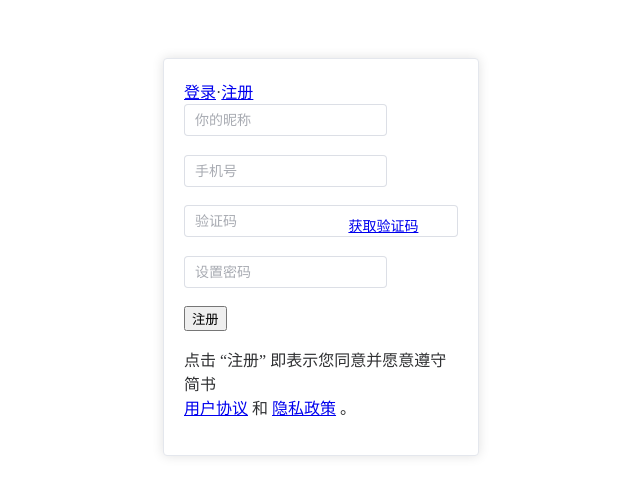
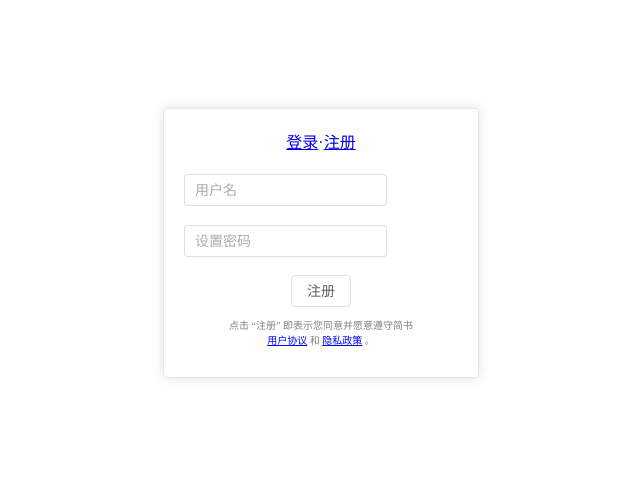
Before and after one commit to stanoswald/EEStore_front, a Vue app: page /#/register in a window 1280 px wide. Shown: the top 496 px of the page, without its empty margins (319-959 px from the left). Built offline with nearby package versions, Linux system fonts and the light colour scheme.

Commit message:
refactor:can see is ok 2.0

```diff
--- a/src/api/user.js
+++ b/src/api/user.js
@@ -47,3 +47,15 @@ export function getUserInfo() {
         method: 'get',
     })
 }
+
+//根据修改用户头像
+export function chgAvatar(img) {
+    return request({
+        url: config.BASE_URL+`/user/api/upload/img`,
+        headers: {
+            'Content-Type': 'multipart/form-data'
+        },
+        method: 'post',
+        data:{img}
+    })
+}
--- a/src/components/navBar.vue
+++ b/src/components/navBar.vue
@@ -71,5 +71,64 @@ export default {
 </script>
 
 <style scoped>
+a{
+  text-decoration: none;
+}
+* {
+  margin: 0;
+}
 
+html {
+  background-color: #f0f1f2;
+}
+
+.flex-grow {
+  flex-grow: 1;
+}
+
+#menu-logo {
+  margin-left: 20vh;
+  --el-menu-hover-bg-color: none;
+  --el-menu-hover-text-color: none;
+}
+
+#menu-logo-text {
+  font-size: 40px;
+  margin: 0 20px 6px 6px;
+  font-weight: bold;
+  color: #666666;
+}
+
+.user-menu svg {
+  width: 100px;
+  height: 100px;
+}
+
+
+.el-carousel__item h3 {
+  color: #475669;
+  opacity: 0.75;
+  line-height: 150px;
+  margin: 0;
+  text-align: center;
+}
+
+.item-section ul {
+  display: inline-block;
+  padding: 0;
+}
+
+.item-section li {
+  height: 420px;
+  margin-bottom: 16px;
+
+  float: left;
+  padding: 20px 20px;
+}
+
+.el-carousel img {
+  flex-shrink: 0;
+  width: 100%;
+  transform: translate(0, -20%);
+}
 </style>
--- a/src/view/Item/index.vue
+++ b/src/view/Item/index.vue
@@ -107,7 +107,7 @@ export default {
       console.log("=============buy===================")
       console.log(token)
       console.log(itemIdList)
-      this.$router.push("/order/"+this.item.itemId)
+      this.$router.push({name:'createOrder'})
       // submitOrder(userId,itemIdList).then(response =>{
       //   if (response.data.code === 200){
       //     this.$message({
--- a/src/view/Login/index.vue
+++ b/src/view/Login/index.vue
@@ -28,7 +28,7 @@
                 </div>
               </el-form-item>
               <div class="btn">
-                <input type="button" class="sign-in-button" value="登录" @click="submitLogin()">
+                <el-button plain @click="submitLogin()">登录</el-button>
               </div>
             </el-form>
           </div>
@@ -76,6 +76,12 @@ export default {
 
 <style scoped>
 .title{
+  width: 100%;
+  text-align: center;
+  margin-bottom: 20px;
+}
+
+.sign-up-container{
   text-align: center;
 }
 </style>
--- a/src/view/Register/index.vue
+++ b/src/view/Register/index.vue
@@ -3,51 +3,31 @@
     <el-row>
       <el-col :span="9"></el-col>
       <el-col :span="6">
-        <el-card style="margin-top: 50px">
+        <el-card style="margin-top: 100px">
           <div class="title">
             <router-link :to="{name:'login'}">登录</router-link>
             <span>·</span>
-            <router-link class="active" :to="{name:'register'}">注册</router-link>
+            <router-link :to="{name:'register'}">注册</router-link>
           </div>
           <div class="sign-up-container">
             <el-form ref="userForm" :model="params">
-              <el-form-item class="input-prepend restyle" prop="nickname" :rules="[
-            {required: true, message: '请输入你的昵称', trigger: 'blur' }
+              <el-form-item class="input-prepend restyle" prop="username" :rules="[
+                  { required: true, message: '请输入你的用户名', trigger: 'blur' }
             ]">
                 <div>
-                  <el-input type="text" placeholder="你的昵称" v-model="params.nickname" />
-                  <i class="iconfont icon-user" />
+                  <el-input type="text" placeholder="用户名" v-model="params.username"/>
+                  <i class="iconfont icon-user"/>
                 </div>
               </el-form-item>
-              <el-form-item class="input-prepend restyle no-radius" prop="mobile" :rules="[
-            { required: true, message: '请输入手机号码', trigger: 'blur' },
-            {validator:checkPhone, trigger: 'blur'}
-            ]">
+              <el-form-item class="input-prepend" prop="password" :rules="[
+                  { required:true, message: '请输入密码', trigger: 'blur' }]">
                 <div>
-                  <el-input type="text" placeholder="手机号" v-model="params.mobile" />
-                  <i class="iconfont icon-phone" />
-                </div>
-              </el-form-item>
-              <el-form-item class="input-prepend restyle no-radius" prop="code" :rules="[
-            { required: true, message: '请输入验证码', trigger: 'blur' }
-            ]">
-                <div style="width: 100%;display: block;float: left;position: relative">
-                  <el-input type="text" placeholder="验证码" v-model="params.code" />
-                  <i class="iconfont icon-phone" />
-                </div>
-                <div class="btn" style="position:absolute;right: 0;top: 6px;width:40%;">
-                  <a href="javascript:" type="button" @click="getCodeFun()" :value="codeTest" style="border: none;background-color: transparent">{{codeTest}}</a>
-                </div>
-              </el-form-item>
-              <el-form-item class="input-prepend" prop="password" :rules="[{ required:
-true, message: '请输入密码', trigger: 'blur' }]">
-                <div>
-                  <el-input type="password" placeholder="设置密码" v-model="params.password" />
-                  <i class="iconfont icon-password" />
+                  <el-input type="password" placeholder="设置密码" v-model="params.password"/>
+                  <i class="iconfont icon-password"/>
                 </div>
               </el-form-item>
               <div class="btn">
-                <input type="button" class="sign-up-button" value="注册" @click="submitRegister()">
+                <el-button plain @click="submitRegister('userForm')">注册</el-button>
               </div>
               <p class="sign-up-msg">
                 点击 “注册” 即表示您同意并愿意遵守简书
@@ -72,60 +52,49 @@ export default {
   data() {
     return {
       params: { //封装注册输入的数据
-        mobile: '',
-        code: '', //验证码
-        nickname: '',
+        username: '',
         password: ''
       },
-      sending: true, //是否发送验证码
-      disabled:false,
-      second: 60, //倒计时间
-      codeTest: '获取验证码'
+      disabled: false,
     }
   },
   methods: {
-    submitRegister(){
+    submitRegister(formName) {
+      this.$refs[formName].validate((valid) => {
+        if (valid) {
           registerMember(this.params)
-          .then(response =>{
+              .then(response => {
                 this.$message({
                   type: 'success',
-              message: response.data.message
+                  message: response.message
                 })
                 this.$router.push({name: 'login'})
               })
-    },
-    getCodeFun(){
-      // registerApi.sendCode(this.params.mobile)
-
-      this.sending = false
-      this.timeDown()
+        }
+      })
 
     },
-    //倒计时方法
-    timeDown() {
-      let result = setInterval(() => {
-        --this.second;
-        this.codeTest = this.second
-        if (this.second < 1) {
-          clearInterval(result);
-          this.sending = true;
-          this.disabled=false;
-          this.second = 60;
-          this.codeTest = "获取验证码"
-        }
-      }, 1000);
-    },
-
-    checkPhone(rule, value, callback) {
-      if (!(/^1[34578]\d{9}$/.test(value))) {
-        return callback(new Error('手机号码格式不正确'))
-      }
-      return callback()
-    }
   }
 }
 </script>
 
 <style scoped>
+.title {
+  width: 100%;
+  text-align: center;
+  margin-bottom: 20px;
+}
 
+.sign-up-button {
+  margin-bottom: 10px;
+}
+
+.sign-up-container {
+  text-align: center;
+}
+
+.sign-up-msg {
+  color: grey;
+  font-size: 10px;
+}
 </style>
--- a/src/view/User/Personal/components/UserInfo.vue
+++ b/src/view/User/Personal/components/UserInfo.vue
@@ -5,19 +5,32 @@
         <strong>个人信息</strong>
       </div>
       <div class="info-image">
-        <img :src="this.userInfo.avatar">
+        <img :src="this.userInfo.avatar" @click="dialogVisible = true">
       </div>
       <el-form label-width="190px">
         <el-form-item label="用户名："> {{ this.userInfo.username  }} </el-form-item>
         <el-form-item label="手机号："> {{ userInfo.tel }} </el-form-item>
       </el-form>
     </el-card>
+    <el-dialog title="修改头像" v-model="dialogVisible">
+      <el-form-item label="添加图片">
+        <el-upload class="upload-demo" :auto-upload="false" drag :on-change="(file)=>save_img(file)" action=""
+                   multiple>
+          <i class="el-icon-upload"></i>
+          <div class="el-upload__text">
+            将文件拖到此处，或
+            <em>点击上传</em>
+          </div>
+        </el-upload>
+      </el-form-item>
+      <el-button @click="chgAvatar">确认</el-button>
+    </el-dialog>
   </div>
 </template>
 
 <script>
 
-import {getUserInfo} from "@/api/user";
+import {chgAvatar, getUserInfo} from "@/api/user";
 
 export default {
   name: 'UserInfo',
@@ -28,10 +41,10 @@ export default {
   },
   data() {
     return {
+      dialogVisible:false,
+      image:'',
       userInfo: {
-        name:'test',
-        studentId:'',
-        avatar:'https://images6.alphacoders.com/415/thumb-1920-415519.jpg',
+        avatar:'',
         mobile:'155555555555'
       }
     }
@@ -45,6 +58,15 @@ export default {
         console.log(response)
         this.userInfo = response.data.user
         console.log(this.userInfo)
+      })
+    },
+    save_img(image) {
+      this.image = image.raw
+    },
+    chgAvatar(){
+      console.log(this.image)
+      chgAvatar(this.image).then(response =>{
+        console.log(response)
       })
     }
   }
--- a/src/view/User/Personal/index.vue
+++ b/src/view/User/Personal/index.vue
@@ -1,7 +1,7 @@
 <template>
   <div>
     <nav-bar></nav-bar>
-    <el-row style="margin-left: 20px;margin-top: 20px">
+    <el-row style="margin-left: 20px;margin-top: 20px;color: #666666">
       <el-col :span="5">
         <h2>订单管理</h2>
         <div style="margin-left: 30px;margin-top: 10px">
--- a/src/view/User/Shopping/index.vue
+++ b/src/view/User/Shopping/index.vue
@@ -1,7 +1,7 @@
 <template>
   <div>
     <nav-bar></nav-bar>
-    <el-main>
+    <el-main style="margin-bottom: 100px">
       <el-table
           :data="itemList"
           style="width: 100%"
@@ -48,7 +48,7 @@
       </el-table>
     </el-main>
     <div class="under-container">
-      总价:{{ sum }}
+      总价:￥{{ sum }}
       <el-button class="buy-btn" @click="buy">购买</el-button>
     </div>
   </div>
@@ -121,15 +121,20 @@ export default {
 .under-container{
   position: fixed;
   border: 1px solid grey;
+  background-color: #ffffff;
+  padding: 0;
   width: 100%;
-  height: 100px;
+  height: 70px;
   text-align: right;
-  font-size: 50px;
+  font-size: 30px;
   bottom: 0;
+  z-index: 20;
 }
 .buy-btn{
-  height: 100%;
-  width: 200px;
+  margin-right: 20px;
+  margin-top: 5px;
+  height: 80%;
+  width: 160px;
   background-color: red;
   border-radius: 0;
   font-size: 30px;
```
Lines whose indentation alone changed are shown as unchanged.
